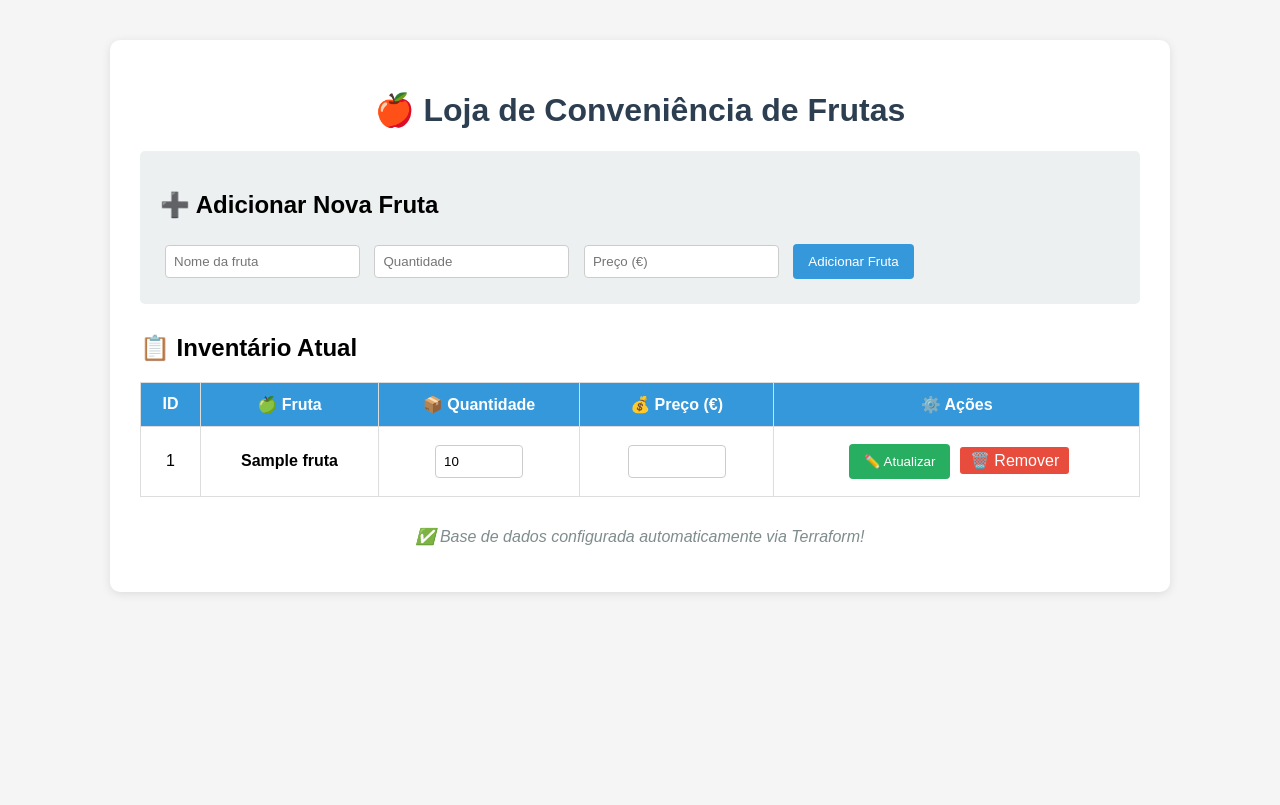
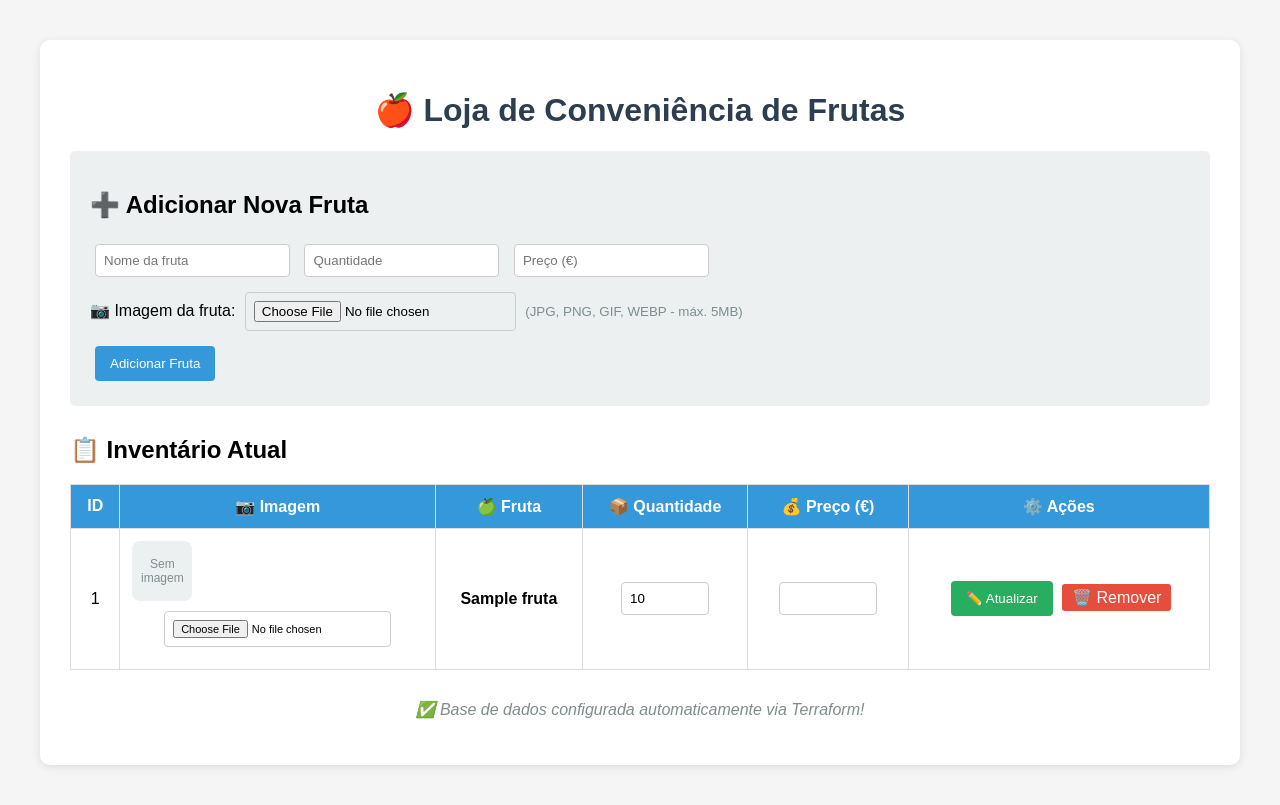
Before and after one commit to rpspereira/labfinal, a PHP site: page / in a window 1280 px wide. Before the commit the page ends 594 px from the top, so only its background shows below. Run offline with PHP 8.4, Linux system fonts and the light colour scheme; tables that the repository leaves empty or names only in its code hold one stand-in row (values such as "Sample post").

Commit message:
Update index.php

```diff
--- a/index.php
+++ b/index.php
@@ -13,12 +13,57 @@ if ($conn->connect_error) {
     die("Erro de ligação: " . $conn->connect_error);
 }
 
+// Criar pasta uploads se não existir
+$upload_dir = 'uploads/';
+if (!file_exists($upload_dir)) {
+    mkdir($upload_dir, 0755, true);
+}
+
+// Função para fazer upload da imagem
+function uploadImage($file) {
+    global $upload_dir;
+    $allowed_types = array('jpg', 'jpeg', 'png', 'gif', 'webp');
+    $max_size = 5 * 1024 * 1024; // 5MB
+
+    if ($file['error'] !== UPLOAD_ERR_OK) {
+        return false;
+    }
+
+    if ($file['size'] > $max_size) {
+        return false;
+    }
+
+    $file_extension = strtolower(pathinfo($file['name'], PATHINFO_EXTENSION));
+    if (!in_array($file_extension, $allowed_types)) {
+        return false;
+    }
+
+    $new_filename = uniqid() . '.' . $file_extension;
+    $target_path = $upload_dir . $new_filename;
+
+    if (move_uploaded_file($file['tmp_name'], $target_path)) {
+        return $new_filename;
+    }
+
+    return false;
+}
+
 // Adicionar fruta
 if (isset($_POST['add'])) {
     $nome = $conn->real_escape_string($_POST['nome']);
     $quantidade = intval($_POST['quantidade']);
     $preco = floatval($_POST['preco']);
-    $conn->query("INSERT INTO frutas (nome, quantidade, preco) VALUES ('$nome', $quantidade, $preco)");
+    $imagem = '';
+
+    // Processar upload da imagem
+    if (isset($_FILES['imagem']) && $_FILES['imagem']['error'] !== UPLOAD_ERR_NO_FILE) {
+        $uploaded_image = uploadImage($_FILES['imagem']);
+        if ($uploaded_image) {
+            $imagem = $uploaded_image;
+        }
+    }
+
+    $conn->query("INSERT INTO frutas (nome, quantidade, preco, imagem) VALUES ('$nome', $quantidade, $preco, '$imagem')");
     header("Location: " . $_SERVER['PHP_SELF']);
     exit;
 }
@@ -26,6 +71,15 @@ if (isset($_POST['add'])) {
 // Remover fruta
 if (isset($_GET['remover'])) {
     $id = intval($_GET['remover']);
+
+    // Obter nome da imagem antes de apagar o registo
+    $result = $conn->query("SELECT imagem FROM frutas WHERE id=$id");
+    if ($row = $result->fetch_assoc()) {
+        if ($row['imagem'] && file_exists($upload_dir . $row['imagem'])) {
+            unlink($upload_dir . $row['imagem']); // Apagar ficheiro da imagem
+        }
+    }
+
     $conn->query("DELETE FROM frutas WHERE id=$id");
     header("Location: " . $_SERVER['PHP_SELF']);
     exit;
@@ -36,7 +90,27 @@ if (isset($_POST['update'])) {
     $id = intval($_POST['id']);
     $quantidade = intval($_POST['quantidade']);
     $preco = floatval($_POST['preco']);
-    $conn->query("UPDATE frutas SET quantidade=$quantidade, preco=$preco WHERE id=$id");
+
+    $update_query = "UPDATE frutas SET quantidade=$quantidade, preco=$preco";
+
+    // Se foi enviada uma nova imagem
+    if (isset($_FILES['nova_imagem']) && $_FILES['nova_imagem']['error'] !== UPLOAD_ERR_NO_FILE) {
+        $uploaded_image = uploadImage($_FILES['nova_imagem']);
+        if ($uploaded_image) {
+            // Apagar imagem antiga
+            $result = $conn->query("SELECT imagem FROM frutas WHERE id=$id");
+            if ($row = $result->fetch_assoc() && $row['imagem']) {
+                if (file_exists($upload_dir . $row['imagem'])) {
+                    unlink($upload_dir . $row['imagem']);
+                }
+            }
+
+            $update_query .= ", imagem='$uploaded_image'";
+        }
+    }
+
+    $update_query .= " WHERE id=$id";
+    $conn->query($update_query);
     header("Location: " . $_SERVER['PHP_SELF']);
     exit;
 }
@@ -52,20 +126,23 @@ $result = $conn->query("SELECT * FROM frutas ORDER BY nome ASC");
     <title>🍎 Loja de Conveniência de Frutas</title>
     <style>
         body { font-family: Arial, sans-serif; margin: 40px; background-color: #f5f5f5; }
-        .container { max-width: 1000px; margin: 0 auto; background: white; padding: 30px; border-radius: 10px; box-shadow: 0 2px 10px rgba(0,0,0,0.1); }
+        .container { max-width: 1200px; margin: 0 auto; background: white; padding: 30px; border-radius: 10px; box-shadow: 0 2px 10px rgba(0,0,0,0.1); }
         h1 { color: #2c3e50; text-align: center; }
         table { border-collapse: collapse; width: 100%; margin-top: 20px; }
         th, td { border: 1px solid #ddd; padding: 12px; text-align: center; }
         th { background: #3498db; color: white; }
         tr:nth-child(even) { background-color: #f2f2f2; }
         .add-form { background: #ecf0f1; padding: 20px; border-radius: 5px; margin-bottom: 30px; }
-        input[type="text"], input[type="number"] { padding: 8px; margin: 5px; border: 1px solid #ccc; border-radius: 4px; }
+        input[type="text"], input[type="number"], input[type="file"] { padding: 8px; margin: 5px; border: 1px solid #ccc; border-radius: 4px; }
         button { padding: 10px 15px; margin: 5px; cursor: pointer; background: #3498db; color: white; border: none; border-radius: 4px; }
         button:hover { background: #2980b9; }
         .remove-btn { background: #e74c3c; color: white; text-decoration: none; padding: 5px 10px; border-radius: 3px; }
         .remove-btn:hover { background: #c0392b; }
         .update-btn { background: #27ae60; }
         .update-btn:hover { background: #229954; }
+        .fruit-image { width: 60px; height: 60px; object-fit: cover; border-radius: 8px; }
+        .no-image { width: 60px; height: 60px; background: #ecf0f1; border-radius: 8px; display: flex; align-items: center; justify-content: center; color: #7f8c8d; font-size: 12px; }
+        .image-upload { margin: 5px 0; }
     </style>
 </head>
 <body>
@@ -74,10 +151,15 @@ $result = $conn->query("SELECT * FROM frutas ORDER BY nome ASC");
 
         <div class="add-form">
             <h2>➕ Adicionar Nova Fruta</h2>
-            <form method="post">
+            <form method="post" enctype="multipart/form-data">
                 <input type="text" name="nome" placeholder="Nome da fruta" required>
                 <input type="number" name="quantidade" placeholder="Quantidade" min="0" required>
                 <input type="number" step="0.01" name="preco" placeholder="Preço (€)" min="0" required>
+                <div class="image-upload">
+                    <label>📷 Imagem da fruta:</label>
+                    <input type="file" name="imagem" accept="image/*">
+                    <small style="color: #7f8c8d;">(JPG, PNG, GIF, WEBP - máx. 5MB)</small>
+                </div>
                 <button type="submit" name="add">Adicionar Fruta</button>
             </form>
         </div>
@@ -87,6 +169,7 @@ $result = $conn->query("SELECT * FROM frutas ORDER BY nome ASC");
             <thead>
                 <tr>
                     <th>ID</th>
+                    <th>📷 Imagem</th>
                     <th>🍏 Fruta</th>
                     <th>📦 Quantidade</th>
                     <th>💰 Preço (€)</th>
@@ -97,8 +180,18 @@ $result = $conn->query("SELECT * FROM frutas ORDER BY nome ASC");
                 <?php if($result && $result->num_rows > 0): ?>
                     <?php while($fruta = $result->fetch_assoc()): ?>
                     <tr>
-                        <form method="post" style="display: contents;">
+                        <form method="post" enctype="multipart/form-data" style="display: contents;">
                             <td><?= $fruta['id'] ?></td>
+                            <td>
+                                <?php if ($fruta['imagem'] && file_exists($upload_dir . $fruta['imagem'])): ?>
+                                    <img src="<?= $upload_dir . htmlspecialchars($fruta['imagem']) ?>" class="fruit-image" alt="<?= htmlspecialchars($fruta['nome']) ?>">
+                                <?php else: ?>
+                                    <div class="no-image">Sem imagem</div>
+                                <?php endif; ?>
+                                <div class="image-upload">
+                                    <input type="file" name="nova_imagem" accept="image/*" style="font-size: 11px;">
+                                </div>
+                            </td>
                             <td><strong><?= htmlspecialchars($fruta['nome']) ?></strong></td>
                             <td>
                                 <input type="number" name="quantidade" value="<?= $fruta['quantidade'] ?>" min="0" required style="width: 70px;">
@@ -109,13 +202,13 @@ $result = $conn->query("SELECT * FROM frutas ORDER BY nome ASC");
                             <td>
                                 <input type="hidden" name="id" value="<?= $fruta['id'] ?>">
                                 <button type="submit" name="update" class="update-btn">✏️ Atualizar</button>
-                                <a href="?remover=<?= $fruta['id'] ?>" class="remove-btn" onclick="return confirm('Remover <?= htmlspecialchars($fruta['nome']) ?>?')">🗑️ Remover</a>
+                                <a href="?remover=<?= $fruta['id'] ?>" class="remove-btn" onclick="return confirm('Remover <?= htmlspecialchars($fruta['nome']) ?>? A imagem também será apagada.')">🗑️ Remover</a>
                             </td>
                         </form>
                     </tr>
                     <?php endwhile; ?>
                 <?php else: ?>
-                    <tr><td colspan="5">Nenhuma fruta encontrada no inventário.</td></tr>
+                    <tr><td colspan="6">Nenhuma fruta encontrada no inventário.</td></tr>
                 <?php endif; ?>
             </tbody>
         </table>
```
